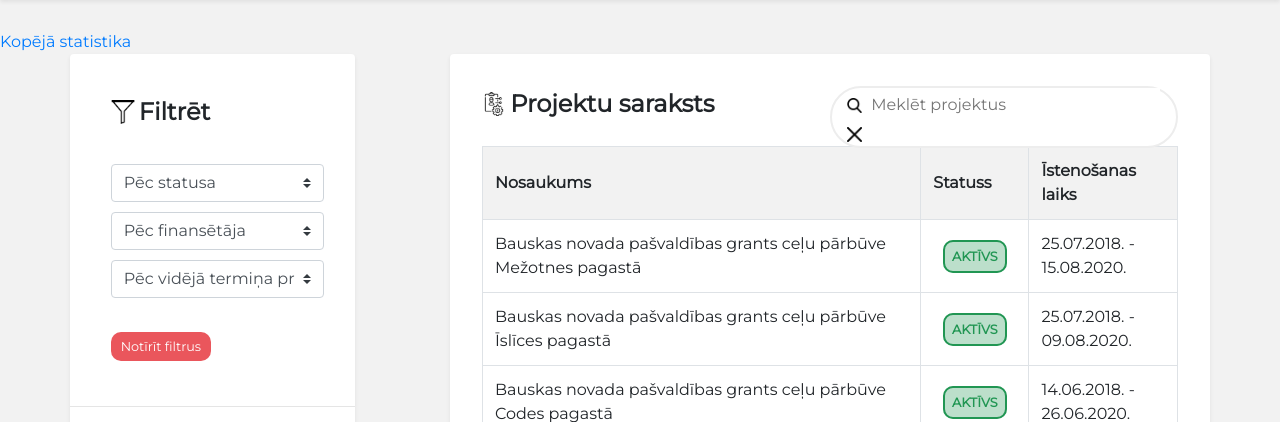
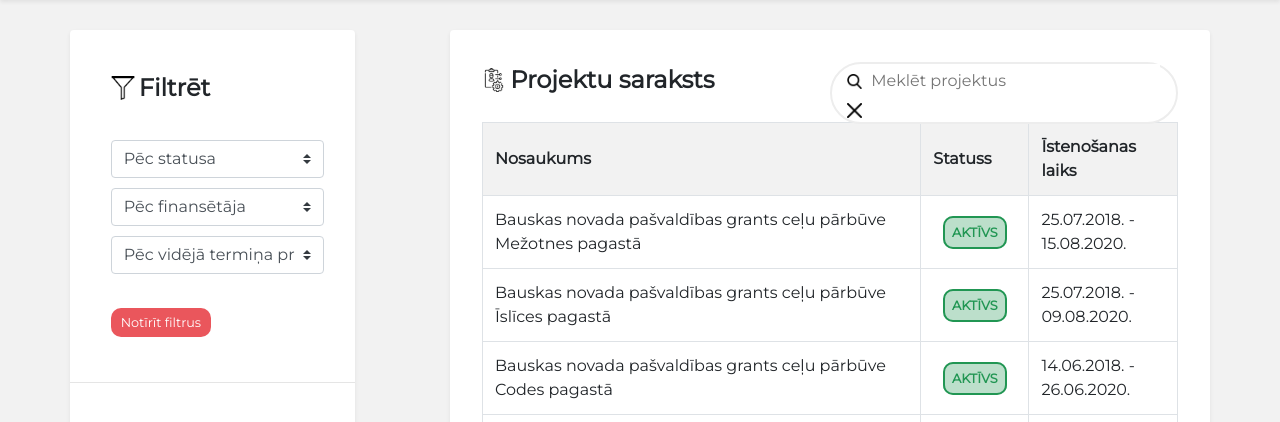
Before and after one commit to jekabssolo/ProView, a PHP site: page / in a window 1280 px wide. Shown: the part 120-542 px from the top of the page. Run offline with PHP 8.4, Linux system fonts and the light colour scheme; data comes from the database, SQL or seed files in the repository.

Commit message:
Removed unnecessary link to statistics

```diff
--- a/index.php
+++ b/index.php
@@ -129,7 +129,6 @@
 					</div>
 				</div>
 		</header>
-		<a href="overallStatistics.php">Kopējā statistika</a>
 		<div class="container">
 			<div class="row">
 				<div class="col-md-3 shadow-sm p-3 mb-5 bg-white rounded no-margin">
```
